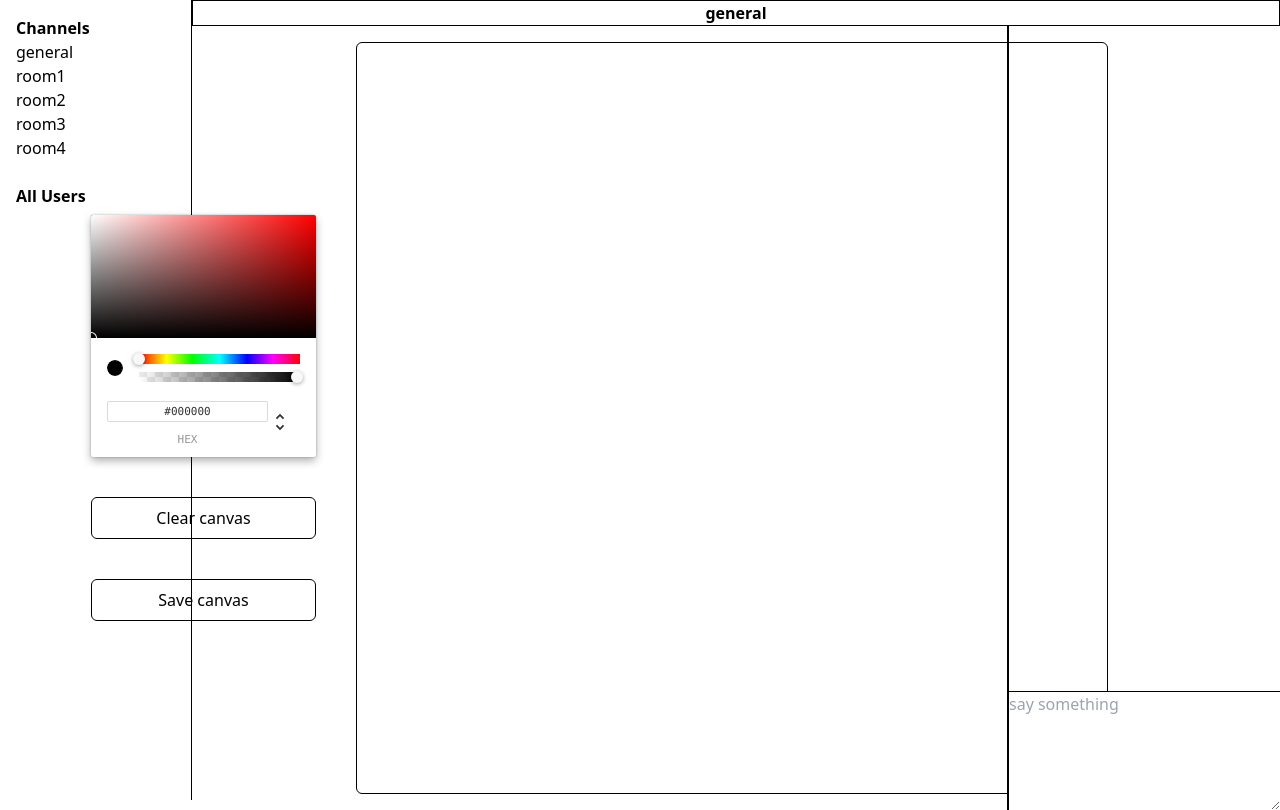
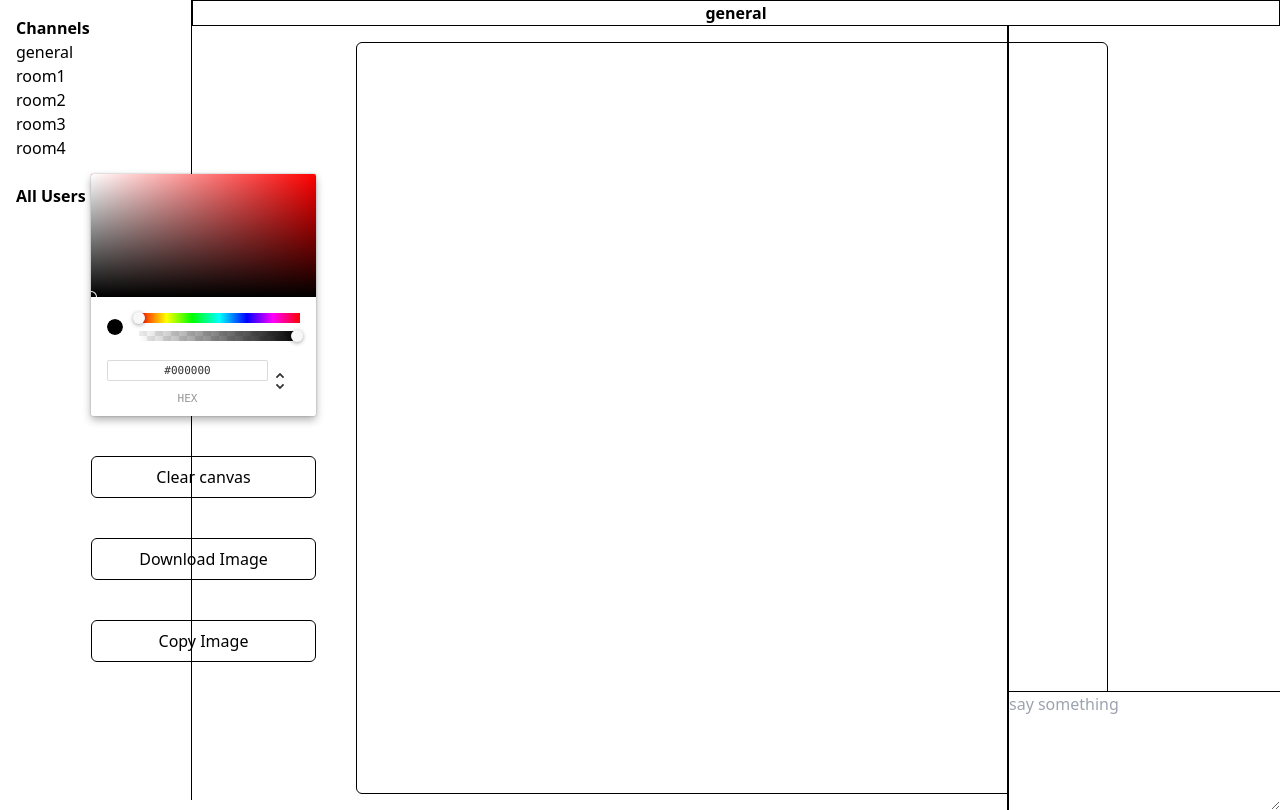
Before and after one commit to HenrikTS99/drawing-app, a React (Vite) app in the folder client/: page / in a window 1280 px wide. Both pictures are taken after typing "Sample" into the empty fields and a click on the button "Connect". Built offline with nearby package versions, Linux system fonts and the light colour scheme; no server answers.

Commit message:
Add base button component and buttons for downloading and copying canvas drawing

```diff
--- a/client/src/components/DrawBoard.jsx
+++ b/client/src/components/DrawBoard.jsx
@@ -2,6 +2,9 @@ import React, { useEffect, useState } from "react"
 import { useDraw } from "../hooks/useDraw"
 import { ChromePicker } from "react-color"
 import { drawLine } from "../utils/drawLine"
+import DownloadImageButton from "./buttons/DownloadImageButton"
+import CopyImageButton from "./buttons/CopyImageButton"
+import ButtonBase from "./buttons/ButtonBase"
 import PropTypes from "prop-types"
 
 const DrawBoard = ({ room, socketRef }) => {
@@ -77,20 +80,12 @@ const DrawBoard = ({ room, socketRef }) => {
     <div className="bg-white flex justify-center items-center">
       <div className="flex flex-col gap-10 pr-10">
         <ChromePicker color={color} onChange={(e) => setColor(e.hex)} />
-        <button
-          type="button"
-          className="p-2 rounded-md border border-black"
-          onClick={() => socket.emit("clear", room)}
-        >
-          Clear canvas
-        </button>
-        <button
-          type="button"
-          className="p-2 rounded-md border border-black"
-          onClick={() => saveCanvas()}
-        >
-          Save canvas
-        </button>
+        <ButtonBase
+          label="Clear canvas"
+          onClickFunc={() => socket.emit("clear", room)}
+        ></ButtonBase>
+        <DownloadImageButton canvas={canvasRef.current} />
+        <CopyImageButton canvas={canvasRef.current} />
       </div>
       <canvas
         onMouseDown={onMouseDown}
--- /dev/null
+++ b/client/src/components/buttons/ButtonBase.jsx
@@ -0,0 +1,21 @@
+import React from "react"
+import PropTypes from "prop-types"
+
+function ButtonBase({ label, onClickFunc }) {
+  return (
+    <button
+      type="button"
+      className="p-2 rounded-md border border-black"
+      onClick={onClickFunc}
+    >
+      {label}
+    </button>
+  )
+}
+
+ButtonBase.propTypes = {
+  onClickFunc: PropTypes.func,
+  label: PropTypes.string,
+}
+
+export default ButtonBase
--- /dev/null
+++ b/client/src/components/buttons/CopyImageButton.jsx
@@ -0,0 +1,29 @@
+import React from "react"
+import ButtonBase from "./ButtonBase"
+import PropTypes from "prop-types"
+
+function CopyImageButton({ canvas }) {
+  function copyImage() {
+    if (!canvas) return
+    try {
+      canvas.toBlob(async (blob) => {
+        if (blob) {
+          const clipboardItem = new ClipboardItem({ [blob.type]: blob })
+
+          await navigator.clipboard.write([clipboardItem])
+          console.log("Canvas image copied to clipboard!")
+        }
+      })
+    } catch (error) {
+      console.error("Failed to copy canvas image: ", error)
+    }
+  }
+
+  return <ButtonBase label="Copy Image" onClickFunc={copyImage} />
+}
+
+CopyImageButton.propTypes = {
+  canvas: PropTypes.canvas,
+}
+
+export default CopyImageButton
--- /dev/null
+++ b/client/src/components/buttons/DownloadImageButton.jsx
@@ -0,0 +1,32 @@
+import React from "react"
+import ButtonBase from "./ButtonBase"
+import PropTypes from "prop-types"
+
+function DownloadImageButton({ canvas }) {
+  function downloadImage() {
+    console.log(canvas)
+    if (!canvas) return
+    try {
+      canvas.toBlob((blob) => {
+        console.log("blob size:", blob.size)
+        const pngUrl = URL.createObjectURL(blob)
+        const link = document.createElement("a")
+        link.href = pngUrl
+        link.download = "canvas-drawing" // Name of downloaded file
+        link.click()
+        // Clean up the object URL to prevent memory leaks
+        URL.revokeObjectURL(pngUrl)
+      })
+    } catch (error) {
+      console.error("Failed to download canvas image: ", error)
+    }
+  }
+
+  return <ButtonBase label="Download Image" onClickFunc={downloadImage} />
+}
+
+DownloadImageButton.propTypes = {
+  canvas: PropTypes.canvas,
+}
+
+export default DownloadImageButton
```
